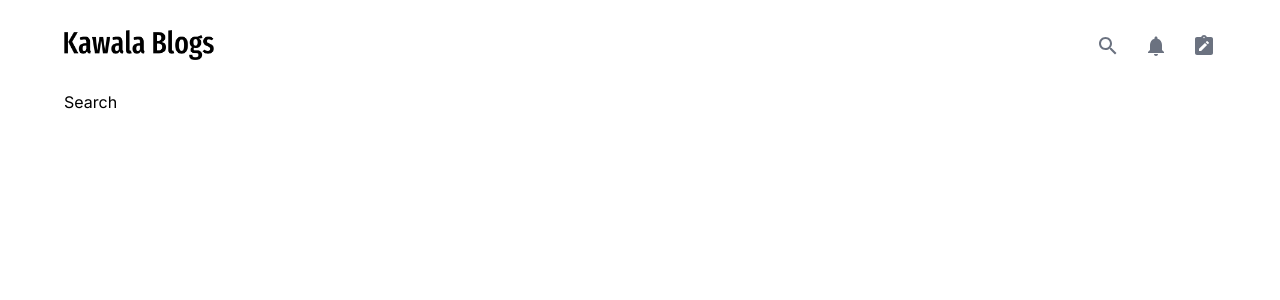
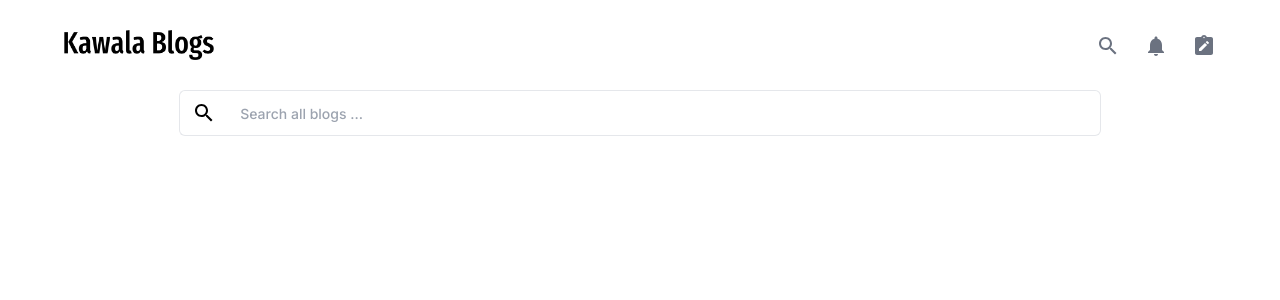
Before and after one commit to Jaydrey/kawala-blogs, a Next.js app: page /search in a window 1280 px wide. Shown: the top 300 px of the page. Built offline with nearby package versions, Linux system fonts and the light colour scheme.

Commit message:
feat(search input field): created the search input field component

```diff
--- a/app/search/page.tsx
+++ b/app/search/page.tsx
@@ -1,5 +1,11 @@
+import SearchInputField from "@/components/SearchInputField";
+
 const SearchPage = () => {
-    return  <section>Search</section>
-}
+  return (
+    <main className="w-full md:w-[80%] md:mx-auto flex flex-col gap-2">
+        <SearchInputField />
+    </main>
+  );
+};
 
 export default SearchPage;
--- /dev/null
+++ b/components/SearchInputField.tsx
@@ -0,0 +1,20 @@
+import { Search } from "@mui/icons-material";
+
+const SearchInputField = () => {
+  return (
+    <div className="w-full flex">
+      <div className="py-2 px-3 flex items-center border-l border-y rounded-l-md">
+        <Search />
+      </div>
+      <input
+        className="w-full py-2 px-3 text-lg placeholder:text-sm placeholder:font-medium border-y border-r border-gray-200 rounded-r-md focus:outline-none"
+        type="text"
+        aria-label="search blogs field"
+        role="search"
+        placeholder="Search all blogs ..."
+      />
+    </div>
+  );
+};
+
+export default SearchInputField;
```
